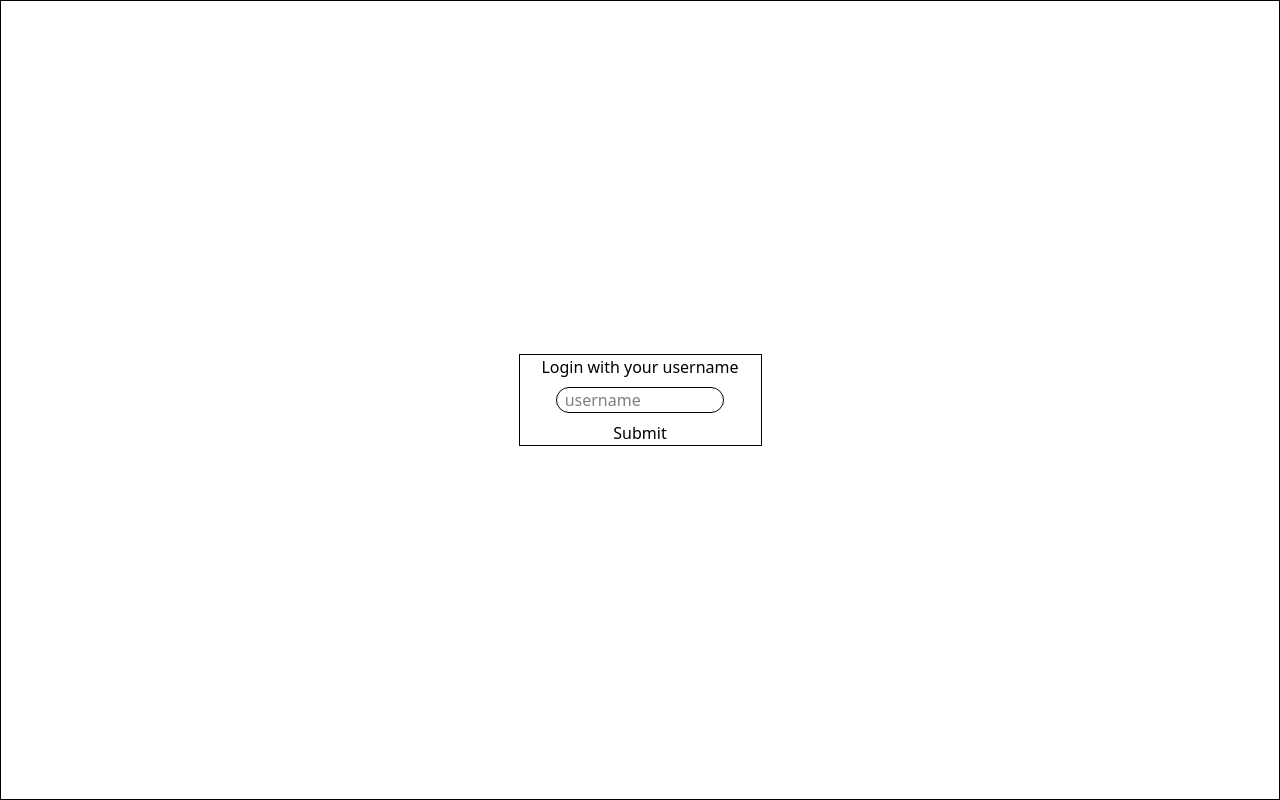
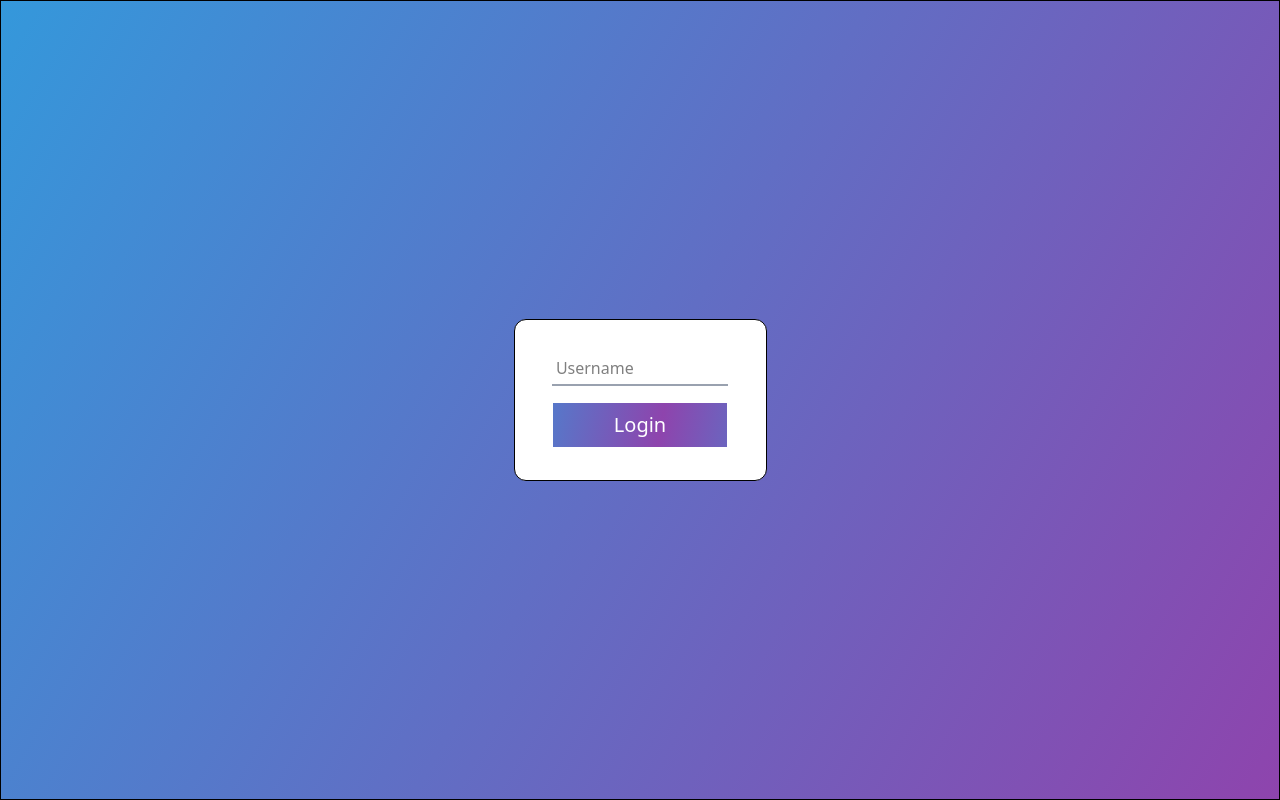
Before and after one commit to Martin-Avdzhiev/WebSocket-Live-Chat, a React (Vite) app in the folder client/: page / in a window 1280 px wide. Built offline with nearby package versions, Linux system fonts and the light colour scheme.

Commit message:
add some css

```diff
--- a/client/src/App.tsx
+++ b/client/src/App.tsx
@@ -4,15 +4,26 @@ import Chat from "./components/Chat";
 import UserList from "./components/UserList";
 function App() {
   const [username, setUsername] = useState("");
+  const [chatUsername, setChatUsername] = useState("");
   return (
-    <div className="flex items-center justify-center flex-col border w-full h-screen">
+    <div className="flex flex-col border w-full h-screen">
       {username ? (
         <>
-          <UserList />
-          <Chat username={username} />
+          <div className="flex h-full pt-4 px-4">
+            <div className="flex w-fit h-fit">
+              <UserList setChatUsername={setChatUsername} />
+            </div>
+            <div className="flex items-end justify-end w-full">
+              {chatUsername && (
+                <Chat username={username} chatUsername={chatUsername} />
+              )}
+            </div>
+          </div>
         </>
       ) : (
-        <Login submitHandler={setUsername} />
+        <div className="h-full flex justify-center items-center">
+          <Login submitHandler={setUsername} />
+        </div>
       )}
     </div>
   );
--- a/client/src/components/Chat.tsx
+++ b/client/src/components/Chat.tsx
@@ -5,7 +5,13 @@ import { useMessages } from "../hooks/useMessages";
 
 const WS_URL = "ws://localhost:8000/";
 
-const Chat = ({ username }: { username: string }) => {
+const Chat = ({
+  username,
+  chatUsername,
+}: {
+  username: string;
+  chatUsername: string;
+}) => {
   const [currentMessage, setCurrentMessage] = useState<string>("");
   const [messages, setMessages] = useState<
     { username: string; message: string }[]
@@ -34,10 +40,10 @@ const Chat = ({ username }: { username: string }) => {
   });
 
   return (
-    <div className="flex justify-center items-center flex-col border w-60">
+    <div className="flex justify-center items-center flex-col w-60 bg-gradient-to-br from-[#B8D7FF] to-[#D7B8FF] border-white/50 shadow-md rounded-lg">
       <div className=" w-full flex-col gap-2">
         <div className="flex justify-center">
-          <p className="p-2 font-bold">{username}</p>
+          <p className="p-2 font-bold">{chatUsername}</p>
         </div>
         <div className="flex items-end justify-center flex-col max-h-60 overflow-y-auto">
           {messages.map((msg, index) => (
@@ -56,7 +62,7 @@ const Chat = ({ username }: { username: string }) => {
           ))}
         </div>
       </div>
-      <div className="border p-2 w-full">
+      <div className="p-2 w-full rounded-lg">
         <input
           className="border w-full p-1"
           type="text"
--- a/client/src/components/Login.tsx
+++ b/client/src/components/Login.tsx
@@ -8,23 +8,35 @@ const Login = ({
   const [username, setUsername] = useState("");
 
   return (
+    <div className="flex items-center justify-center flex-col px-2 py-8 border rounded-xl bg-white">
       <form
-      className="flex flex-col items-center gap-2 border"
+        className="flex flex-col items-center gap-4"
         onSubmit={(e) => {
           e.preventDefault();
           submitHandler(username);
         }}
       >
-      <label htmlFor="username">Login with your username</label>
+        <div className="w-3/4">
+          <label
+            htmlFor="username"
+            className="text-xl max-w-2/3 text-start"
+          ></label>
           <input
-        className="border w-[70%] rounded-2xl pl-2"
+            className="border w-full pl-1  py-1 border-t-0 border-r-0 border-l-0 border-b-2 border-gray-400 focus:outline-none focus:border-b-2 focus:border-blue-500"
             value={username}
             name="username"
             onChange={(e) => setUsername(e.target.value)}
-        placeholder="username"
+            placeholder="Username"
           />
-      <input type="submit" />
+        </div>
+        <button
+          type="submit"
+          className="text-xl w-3/4 border px-8 py-2 cursor-pointer bg-gradient-to-r bg-gradient-custom animate-gradient text-white"
+        >
+          Login
+        </button>
       </form>
+    </div>
   );
 };
 
--- a/client/src/components/UserList.tsx
+++ b/client/src/components/UserList.tsx
@@ -1,18 +1,45 @@
 import { useState, useEffect } from "react";
 import useGetUsers, { User } from "../hooks/useGetUsers";
 
-const UserList = () => {
+const UserList = ({
+  setChatUsername,
+}: {
+  setChatUsername: React.Dispatch<React.SetStateAction<string>>;
+}) => {
   const [users, setUsers] = useState<User[]>([]);
   const [error, setError] = useState<string | null>(null);
+
+  const handleChatUsername = (username: string) => {
+    console.log("hi");
+    setChatUsername(username);
+  };
+
   useEffect(() => {
     useGetUsers()
       .then((users) => setUsers(users))
       .catch((err) => setError(err));
   }, []);
   return (
-    <div>
+    <div className="  w-fit flex flex-col gap-2 py-2 px-4  bg-[#D0E7FF] shadow-lg rounded-lg p-4 border border-white/50">
       {!error ? (
-        users.map((user) => <div key={user.id}>{user.username}</div>)
+        users.map((user) => (
+          <div
+            key={user.id}
+            className="flex items-center justify-start h-8 w-fit gap-2 cursor-pointer"
+            onClick={() => handleChatUsername(user.username)}
+          >
+            <div className="h-8 w-8 overflow-hidden rounded-full">
+              <img
+                src="/profile.png"
+                alt="profile img"
+                className="h-auto w-full object-cover"
+              />
+            </div>
+            <p className="w-full max-w-fit font-bold text-xl">
+              {user.username}
+            </p>
+          </div>
+        ))
       ) : (
         <p>{error}</p>
       )}
--- a/client/src/index.css
+++ b/client/src/index.css
@@ -12,3 +12,33 @@
   --ease-snappy: cubic-bezier(0.2, 0, 0, 1);
   /* ... */
 }
+
+@layer utilities {
+  .bg-gradient-custom {
+    background: linear-gradient(120deg, #3498db, #8e44ad, #3498db);
+    background-size: 200%;
+  }
+    @keyframes moveGradient {
+      0% {
+        background-position: 0% 0%;
+      }
+      50% {
+        background-position: 100% 100%;
+      }
+      100% {
+        background-position: 0% 0%;
+      }
+    }
+
+    .animate-gradient {
+      background: linear-gradient(100deg, #3498db, #8e44ad, #3498db);
+      background-size: 200% 200%;
+      animation: moveGradient 2.5s infinite linear;
+    }
+  }
+
+body {
+  min-height: 100vh;
+  background-image: linear-gradient(120deg, #3498db, #8e44ad);
+  overflow: auto;
+}
```
Also changed, not shown: client/public/profile.png (added), 1 other file (tests, documents, lock files or other folders). Lines whose indentation alone changed are shown as unchanged.
